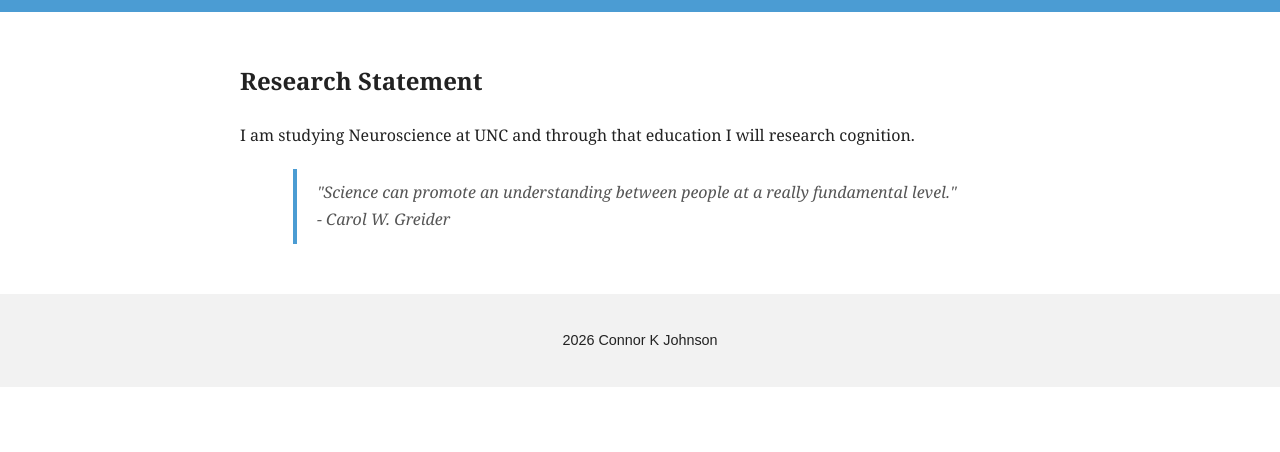
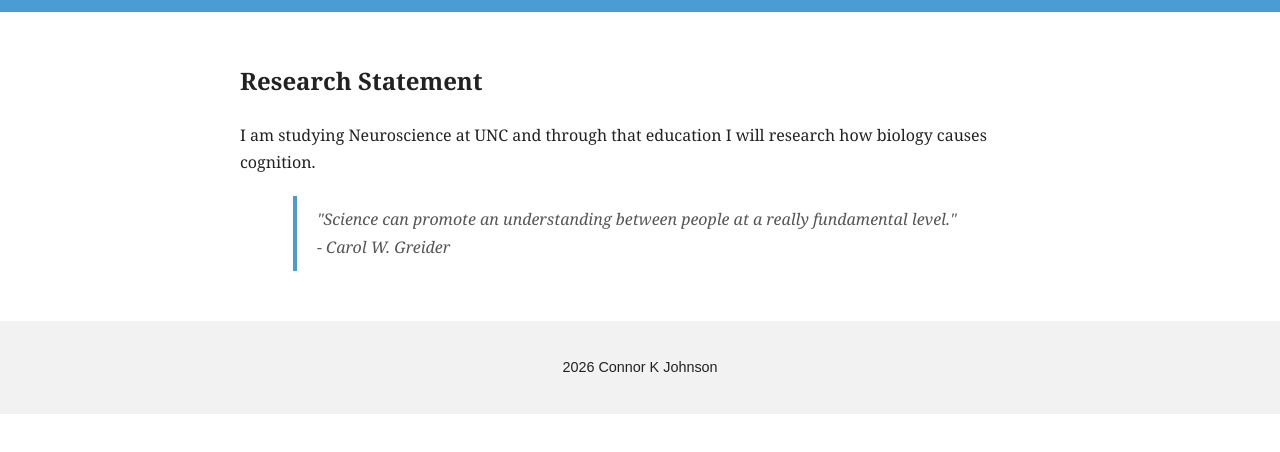
Before and after one commit to ConnorKJohnson/ConnorKJohnson.github.io, a plain HTML site: page projects.html in a window 1280 px wide. Shown: the part 62-514 px from the top of the page. Drawn offline with Linux system fonts and the light colour scheme.

Commit message:
Clarify research statement on cognition

```diff
--- a/projects.html
+++ b/projects.html
@@ -22,7 +22,7 @@
             <h2>Research Statement</h2>
 
             <section>
-                <p>I am studying Neuroscience at UNC and through that education I will research cognition.</p>
+                <p>I am studying Neuroscience at UNC and through that education I will research how biology causes cognition.</p>
                 <blockquote>
                     "Science can promote an understanding between people at a really fundamental level."
                     <br>- Carol W. Greider
```
